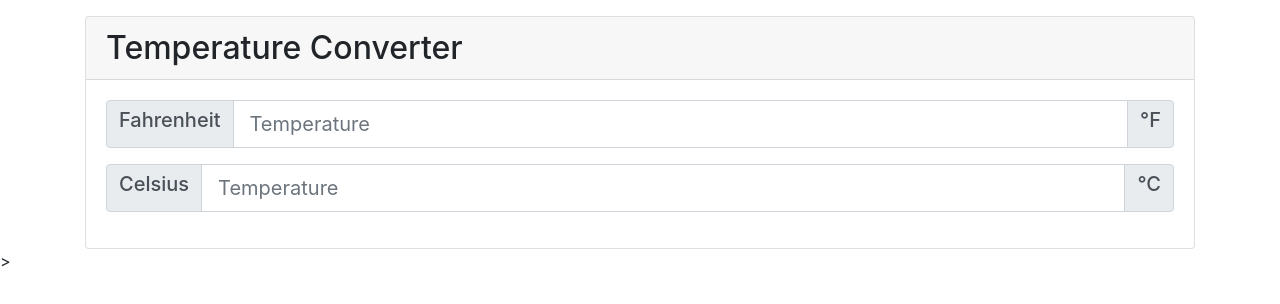
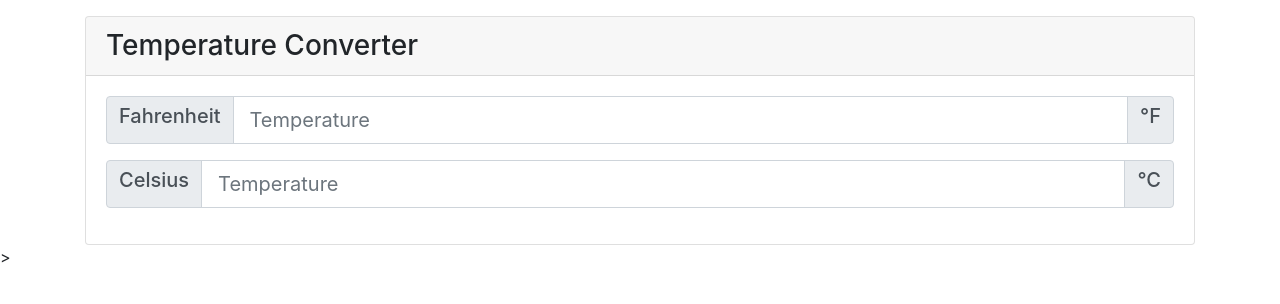
Before and after one commit to jef234/Temperature-Converter, a website: page index.html in a window 1280 px wide. Drawn offline with nearby package versions, Linux system fonts and the light colour scheme.

Commit message:
boostrap update3

```diff
--- a/index.html
+++ b/index.html
@@ -10,7 +10,7 @@
 <body>
     <div class="container">
         <div class="card mt-3">
-            <h2 class="card-header">Temperature Converter</h2>
+            <h3 class="card-header">Temperature Converter</h3>
             <div class="card-body">
                 <div class="input-group mb-3">
                     <div class="input-group-prepend">
```
